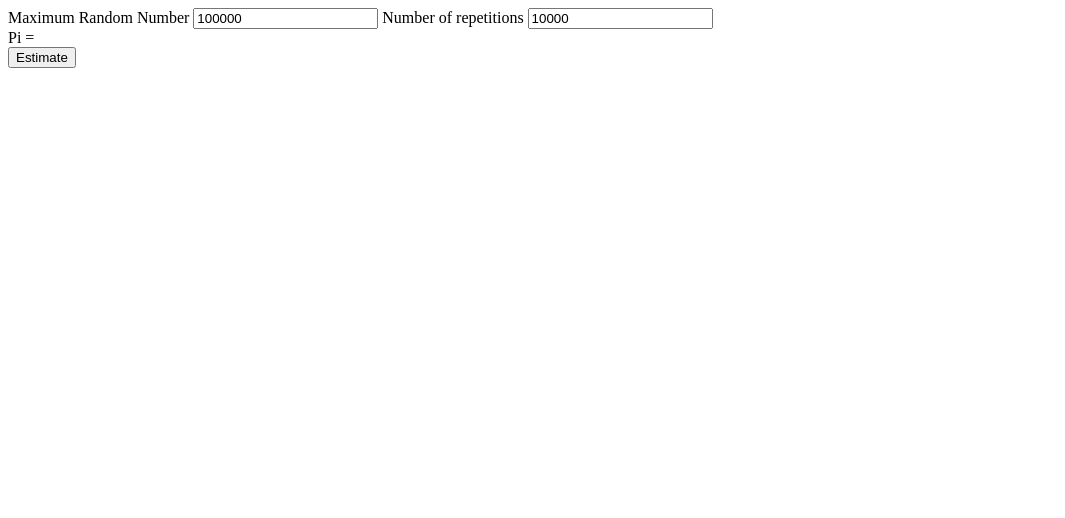
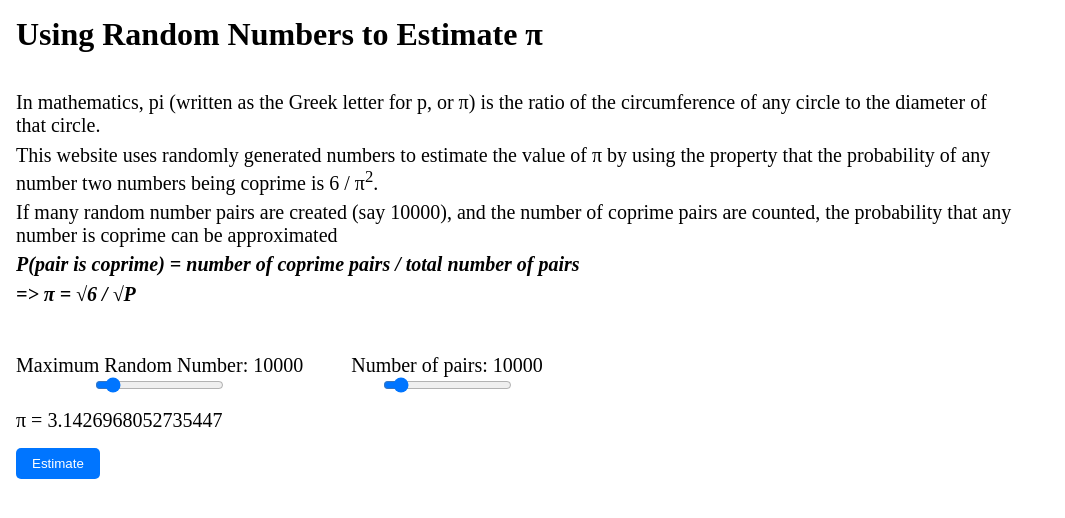
Before and after one commit to VivekRanjan94/random-num-pi-estimate, a plain HTML site: page index.html in a window 1280 px wide. Shown: the whole page, without its empty margins (0-1065 px from the left). Drawn offline with Linux system fonts and the light colour scheme.

Commit message:
added explanation and favicon

```diff
--- a/index.html
+++ b/index.html
@@ -4,16 +4,71 @@
     <meta charset="UTF-8" />
     <meta http-equiv="X-UA-Compatible" content="IE=edge" />
     <meta name="viewport" content="width=device-width, initial-scale=1.0" />
+    <link rel="shortcut icon" type="image/svg" href="./pi.svg" />
+
     <link rel="stylesheet" href="styles.css" />
     <script src="./index.js" defer></script>
-    <title>Pi Estimation</title>
+    <title>Estimate &pi;</title>
   </head>
   <body>
-    <label for="max">Maximum Random Number</label>
-    <input type="number" name="max" class="max-random" value="100000" />
-    <label for="repetitions">Number of repetitions</label>
-    <input type="number" name="repetitions" class="repetitions" value="10000" />
-    <div class="estimate">Pi = <span class="value"></span></div>
-    <button class="btn">Estimate</button>
+    <header><h1>Using Random Numbers to Estimate &pi;</h1></header>
+
+    <main>
+      <div class="explanation">
+        <p>
+          In mathematics, pi (written as the Greek letter for p, or &pi;) is the
+          ratio of the circumference of any circle to the diameter of that
+          circle.
+        </p>
+        <p>
+          This website uses randomly generated numbers to estimate the value of
+          &pi; by using the property that the probability of any number two
+          numbers being coprime is 6 / &pi;<sup>2</sup>.
+        </p>
+        <p>
+          If many random number pairs are created (say
+          <span class="pairs-output">10000</span>), and the number of coprime
+          pairs are counted, the probability that any number is coprime can be
+          approximated
+        </p>
+        <p class="math">
+          P(pair is coprime) = number of coprime pairs / total number of pairs
+        </p>
+        <p class="math">=> &pi; = &Sqrt;6 / &Sqrt;P</p>
+      </div>
+      <div class="parameter-input">
+        <div class="field">
+          <label for="max"
+            >Maximum Random Number:
+            <span class="max-random-output">10000</span></label
+          >
+          <input
+            type="range"
+            name="max"
+            class="max-random"
+            min="1000"
+            max="100000"
+            value="10000"
+          />
+        </div>
+        <div class="field">
+          <label for="pairs"
+            >Number of pairs: <span class="pairs-output">10000</span></label
+          >
+          <input
+            type="range"
+            name="pairs"
+            class="pairs"
+            min="1000"
+            max="100000"
+            value="10000"
+          />
+        </div>
+      </div>
+      <div class="result">
+        <div class="estimate">&pi; = <span class="value"></span></div>
+        <button class="btn">Estimate</button>
+      </div>
+    </main>
   </body>
 </html>
--- a/index.js
+++ b/index.js
@@ -1,7 +1,22 @@
 const value = document.querySelector('.value')
 const estimateBtn = document.querySelector('.btn')
 const maxInput = document.querySelector('.max-random')
-const repetitionsInput = document.querySelector('.repetitions')
+const maxOutput = document.querySelector('.max-random-output')
+const pairsInput = document.querySelector('.pairs')
+const pairsOutputs = document.querySelectorAll('.pairs-output')
+
+window.onload = (e) => {
+  estimateAndUpdate()
+}
+
+maxInput.addEventListener('input', (e) => {
+  maxOutput.innerText = e.target.value
+})
+pairsInput.addEventListener('input', (e) => {
+  pairsOutputs.forEach((output) => {
+    output.innerText = e.target.value
+  })
+})
 
 function estimateAndUpdate() {
   const estimatedValue = estimate()
@@ -13,10 +28,10 @@ estimateBtn.addEventListener('click', () => {
 })
 
 function estimate() {
-  const REPETITIONS = parseInt(repetitionsInput.value)
+  const pairs = parseInt(pairsInput.value)
   let coprimeCount = 0
   let total = 0
-  for (let i = 0; i < REPETITIONS; i++) {
+  for (let i = 0; i < pairs; i++) {
     if (gcd(random(), random()) === 1) {
       coprimeCount++
     }
--- a/styles.css
+++ b/styles.css
@@ -0,0 +1,72 @@
+html {
+  box-sizing: border-box;
+}
+
+*,
+*::before,
+*::after {
+  box-sizing: inherit;
+  margin: 0;
+  padding: 0;
+}
+
+header {
+  padding: 1rem;
+}
+
+main {
+  padding: 1rem;
+  font-size: 1.25rem;
+}
+
+.explanation {
+  margin-bottom: 3rem;
+  width: 80%;
+}
+
+.explanation p {
+  margin: 0.4rem 0;
+}
+
+.explanation .math {
+  font-weight: 600;
+  font-style: italic;
+}
+
+.parameter-input {
+  width: 50%;
+  display: flex;
+  align-items: center;
+  gap: 3rem;
+}
+
+.field {
+  display: flex;
+  flex-direction: column;
+  align-items: center;
+  margin-bottom: 1rem;
+}
+
+label,
+input {
+  display: block;
+}
+
+.estimate {
+  margin-bottom: 1rem;
+}
+
+.btn {
+  padding: 0.5rem 1rem;
+  border: none;
+  background-color: #0075ff;
+  color: white;
+  border-radius: 5px;
+
+  transition: background-color 200ms ease;
+}
+
+.btn:hover {
+  cursor: pointer;
+  background-color: #0066ff;
+}
```
Also changed, not shown: pi.svg (added).
